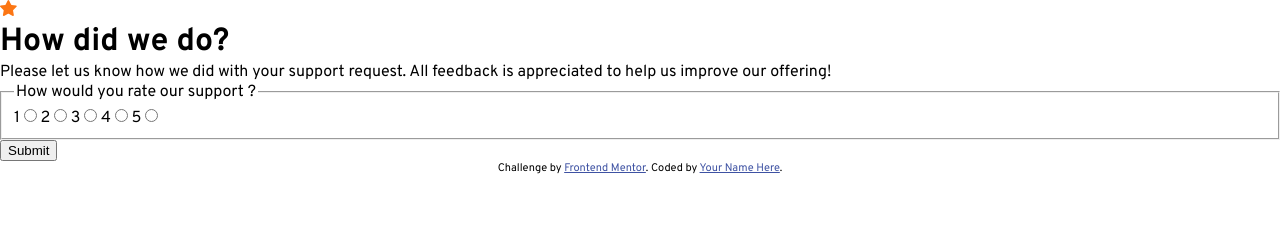
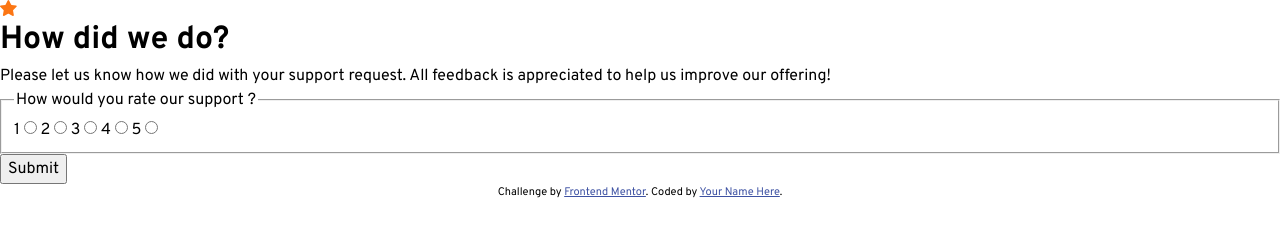
Before and after one commit to geraldventadour/interactive-rating-component, a plain HTML site: page index.html in a window 1280 px wide. Drawn offline with Linux system fonts and the light colour scheme; files whose address does not match are found by name.

Commit message:
add css custom properties

```diff
--- a/css/style.css
+++ b/css/style.css
@@ -1,3 +1,68 @@
+/* Box sizing rules */
+*,
+*::before,
+*::after {
+    box-sizing: border-box;
+}
+
+/* Remove default margin */
+* {
+    margin: 0;
+}
+
+/* Remove list styles and padding on ul, ol */
+ul[role='list'],
+ol[role='list'] {
+  list-style: none;
+  padding: 0;
+}
+
+/* Set core root defaults */
+html:focus-within {
+    scroll-behavior: smooth;
+}
+
+body {
+    min-height: 100vh;
+    text-rendering: optimizeSpeed;
+    line-height: 1.5;
+}
+
+/* Improve media defaults */
+img, picture, video, canvas, svg {
+    display: block;
+    max-width: 100%;
+}
+
+/* Inherit fonts for inputs and buttons */
+input,
+button,
+textarea,
+select {
+  font: inherit;
+}
+
+/* Avoid text overflows */
+p, h1, h2, h3, h4, h5, h6 {
+    overflow-wrap: break-word;
+}
+
+/* Remove all animations, transitions and smooth scroll for people that prefer not to see them */
+@media (prefers-reduced-motion: reduce) {
+    html:focus-within {
+     scroll-behavior: auto;
+    }
+
+    *,
+    *::before,
+    *::after {
+      animation-duration: 0.01ms !important;
+      animation-iteration-count: 1 !important;
+      transition-duration: 0.01ms !important;
+      scroll-behavior: auto !important;
+    }
+}
+
 /* overpass-regular - latin */
 @font-face {
     font-display: swap;
@@ -24,23 +89,15 @@
     /* Chrome 5+, Firefox 3.6+, IE 9+, Safari 5.1+ */
 }
 
-/* Box sizing rules */
-*,
-*::before,
-*::after {
-    box-sizing: border-box;
-}
-
-/* Remove default margin */
-* {
-    margin: 0;
-}
-
-/* Remove list styles and padding on ul, ol */
-ul[role='list'],
-ol[role='list'] {
-  list-style: none;
-  padding: 0;
+:root {
+    --color-primary : hsl(25, 97%, 53%);
+    --color-white: hsl(0, 0%, 100%);
+    --color-light-grey: hsl(217, 12%, 63%);
+    --color-medium-grey: hsl(216, 12%, 54%);
+    --color-dark-Blue: hsl(213, 19%, 18%);
+    --color-very-dark-blue: hsl(216, 12%, 8%);
+    --fw-regular: 400;
+    --fw-bold: 700;
 }
 
 body {
```
